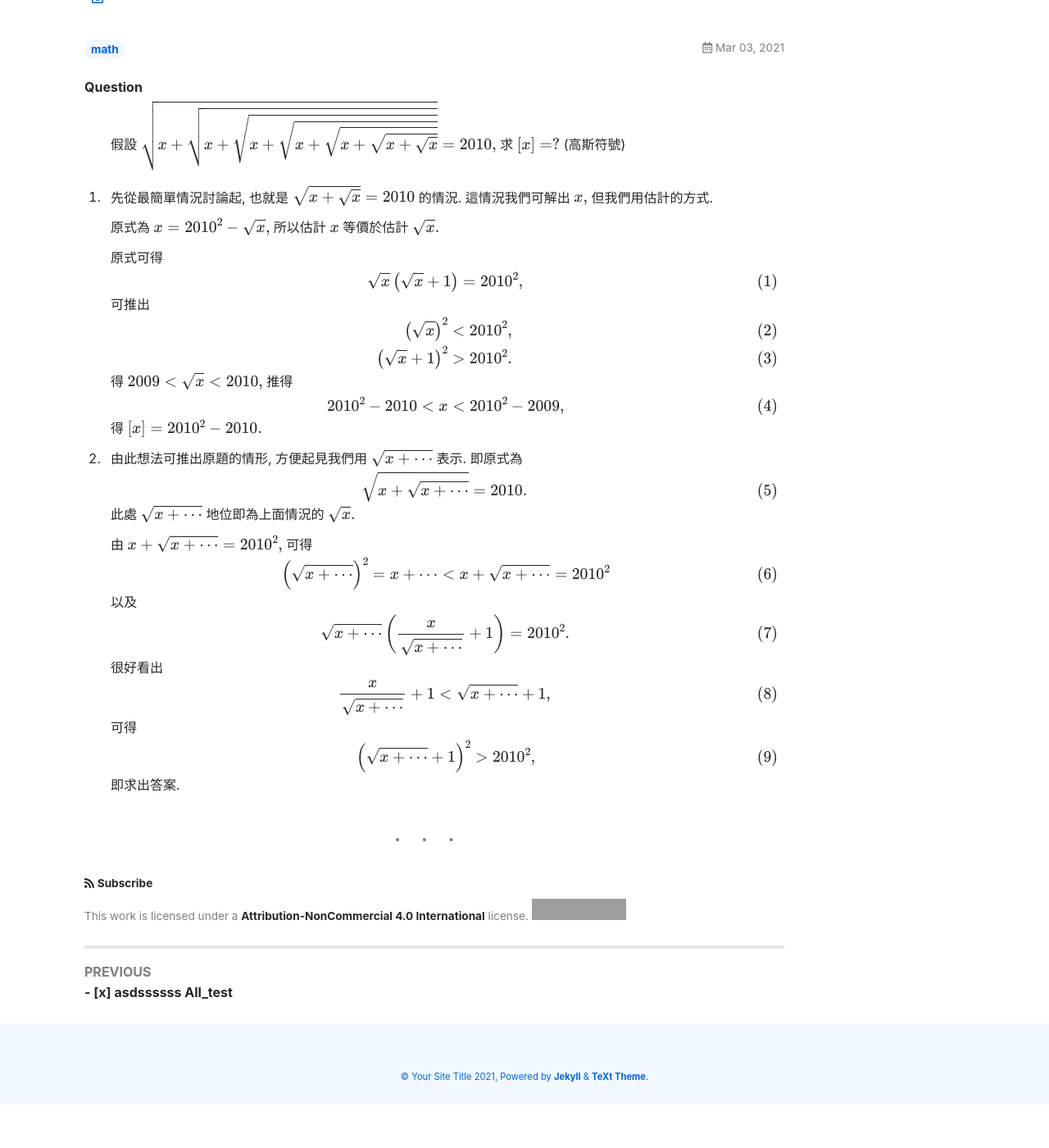
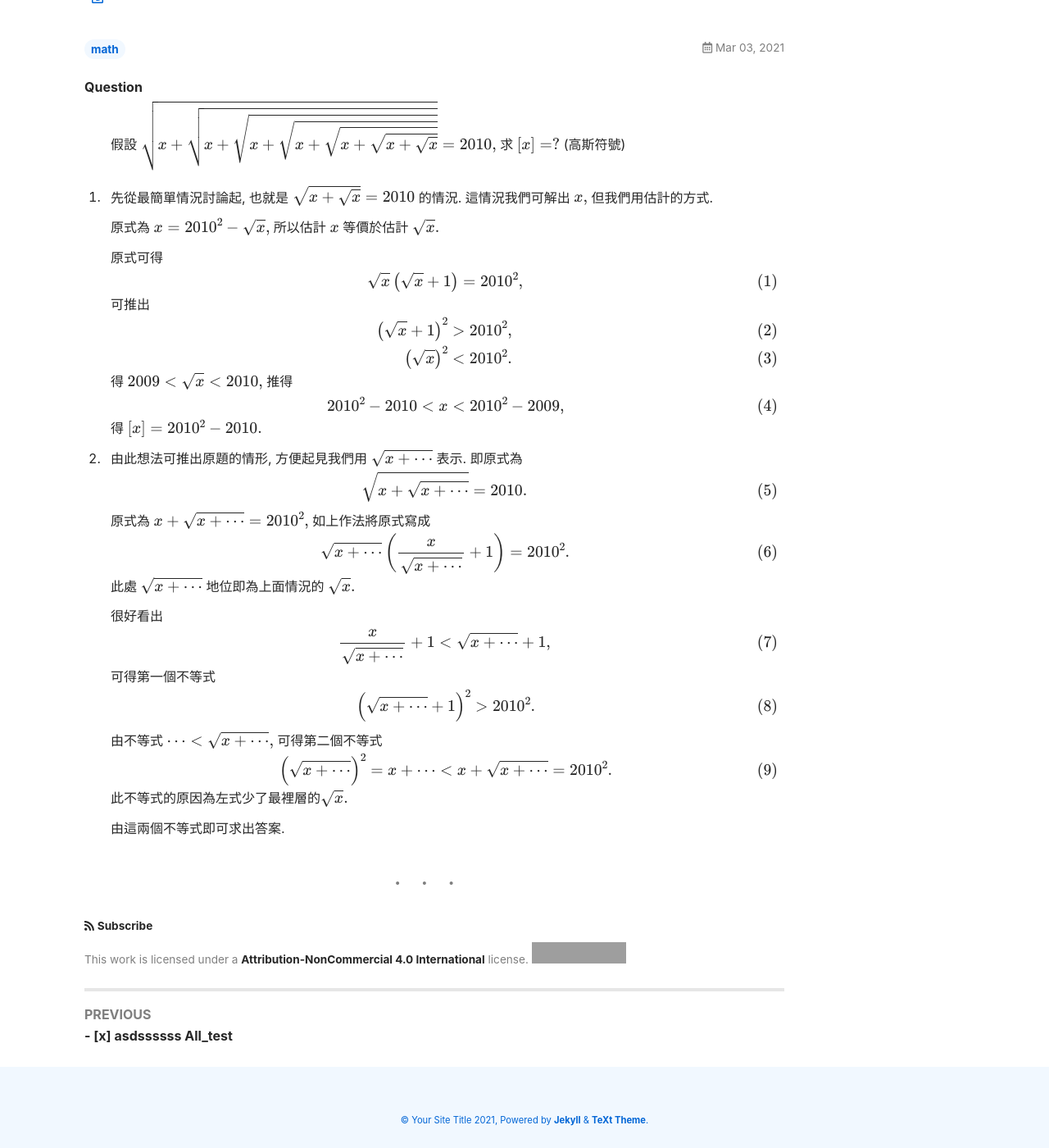
Before and after one commit to ChoCho66/ChoCho66.github.io, a Jekyll site: the page built from _posts/2021-03-03-√(x+√(x+cdots))=2010.md, in a window 1280 px wide and 1400 px high, scrolled down 387 px. Shown: the whole window at 82% size. Built offline with Jekyll 4.4.1, drawn with Linux system fonts in a browser that asks for light colours; nearby versions of some CDN libraries; formulas are drawn with MathJax 3; before the commit the page ends 1734 px from its top, so only the background shows below that; grey boxes are pictures that could not be loaded.

Commit message:
20210303

```diff
--- a/_posts/2021-03-03-√(x+√(x+cdots))=2010.md
+++ b/_posts/2021-03-03-√(x+√(x+cdots))=2010.md
@@ -24,8 +24,8 @@ $\sqrt{x+\sqrt{x+\sqrt{x+\sqrt{x+\sqrt{x+\sqrt{x+\sqrt{x}}}}}}} = 2010 ,$
    可推出
    $$
    \begin{align}
-   \left(\sqrt x \right)^2 &< 2010^2 ,  \\
-   \left(\sqrt x  + 1 \right)^2 &> 2010^2.
+   \left(\sqrt x + 1 \right)^2 &> 2010^2 ,  \\
+   \left(\sqrt x   \right)^2 &< 2010^2.
    \end{align}
    $$
    得 $2009 <  \sqrt x < 2010 ,$
@@ -45,35 +45,41 @@ $\sqrt{x+\sqrt{x+\sqrt{x+\sqrt{x+\sqrt{x+\sqrt{x+\sqrt{x}}}}}}} = 2010 ,$
    \sqrt{x+\sqrt{x+\cdots}}  = 2010.
    \end{align}
    $$
+
+   原式為
+   $x+\sqrt{x + \cdots }  =  2010^2 ,$
+   如上作法將原式寫成
+   $$
+   \begin{align}
+   \sqrt{x+\cdots} \left( \frac{x}{\sqrt{x+\cdots}} + 1 \right) = 2010^2.
+   \end{align}
+   $$
    此處 $\sqrt{x+\cdots}$ 地位即為上面情況的 $\sqrt x .$
 
-   由
-   $x+\sqrt{x + \cdots }  =  2010^2 ,$
-   可得
-   $$
-   \begin{align}
-   \left( \sqrt{x+\cdots} \right)^2 = x+ \cdots < x+\sqrt{x+\cdots} = 2010^2
-   \end{align}
-   $$
-   以及
-   $$
-   \begin{align}
-   \sqrt{x+\cdots} \left( \frac{x}{\sqrt{x+\cdots}} + 1 \right) = 2010^2 .
-   \end{align}
-   $$
    很好看出
    $$
    \begin{align}
    \frac{x}{\sqrt{x+\cdots}} + 1    <  \sqrt{x+\cdots} + 1 ,
    \end{align}
    $$
-   可得
+   可得第一個不等式
    $$
    \begin{align}
-   \left(\sqrt{x+\cdots}  + 1 \right)^2 > 2010^2,
+   \left(\sqrt{x+\cdots}  + 1 \right)^2 > 2010^2.
    \end{align}
    $$
-   即求出答案.
+
+   由不等式
+   $ \cdots <  \sqrt{x+\cdots},$
+   可得第二個不等式
+   $$
+   \begin{align}
+   \left( \sqrt{x+\cdots} \right)^2 = x+ \cdots < x+\sqrt{x+\cdots} = 2010^2.
+   \end{align}
+   $$
+   此不等式的原因為左式少了最裡層的$\sqrt{x}.$
+
+   由這兩個不等式即可求出答案.
 
 
 <!--more-->
```
